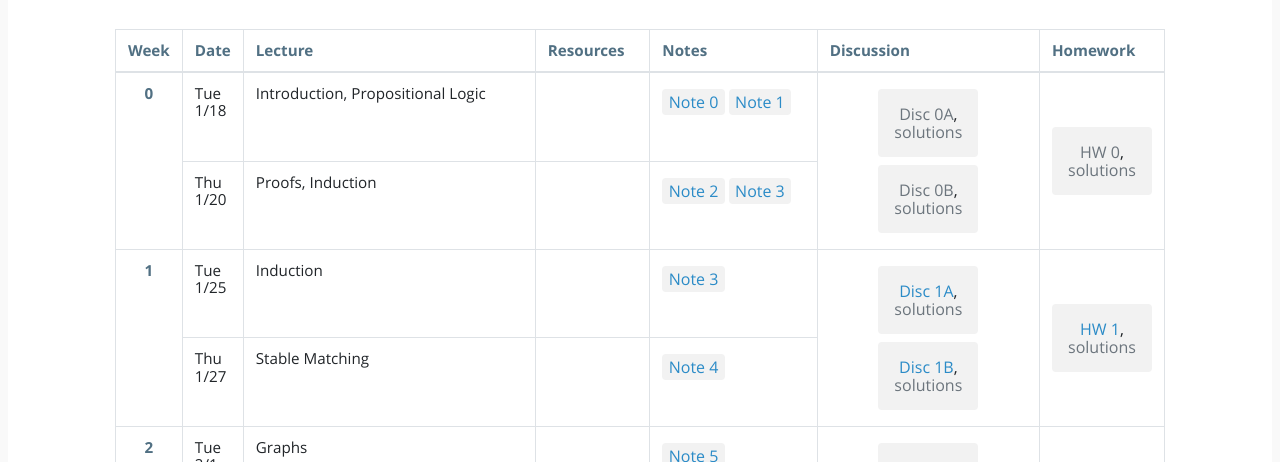
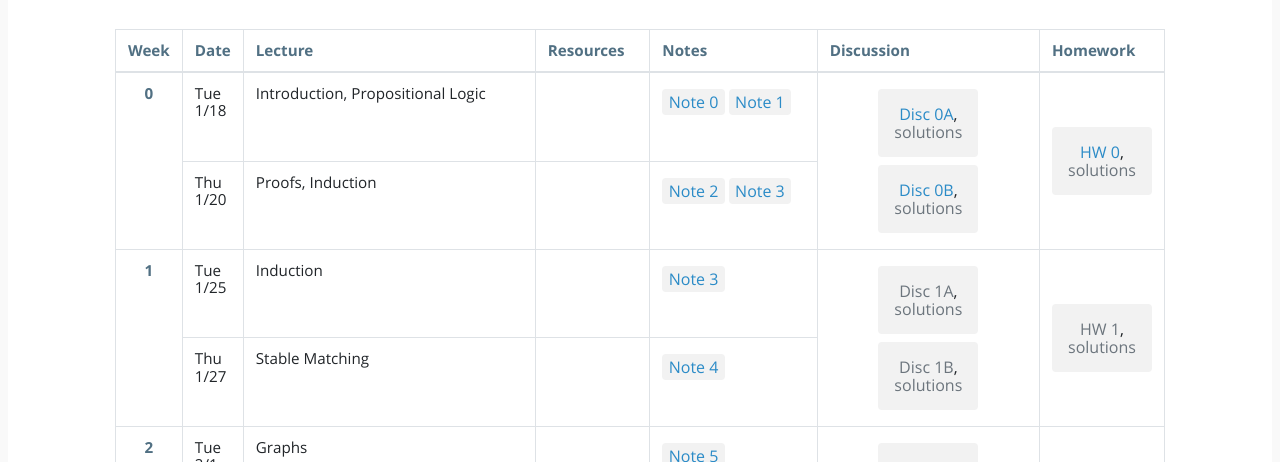
Before and after one commit to tsgoten/cs70-website, a Jekyll site: the page built from index.html, in a window 1280 px wide. Shown: the part 301-763 px from the top of the page. Built offline with Jekyll 4.4.1, drawn with Linux system fonts in a browser that asks for light colours.

```diff
--- a/_data/materials/dis.yml
+++ b/_data/materials/dis.yml
@@ -1,25 +1,25 @@
 - type: dis
   num: 0A
   name: "00a"
-  posted: false
+  posted: true
   solutions: false
   weeks: [0]
 - type: dis
   num: 0B
   name: "00b"
-  posted: false
+  posted: true
   solutions: false
   weeks: [0]
 - type: dis
   num: 1A
   name: "01a"
-  posted: true
+  posted: false
   solutions: false
   weeks: [1]
 - type: dis
   num: 1B
   name: "01b"
-  posted: true
+  posted: false
   solutions: false
   weeks: [1]
 - type: dis
--- a/_data/materials/hw.yml
+++ b/_data/materials/hw.yml
@@ -1,13 +1,13 @@
 - type: hw
   num: 0
   name: "00"
-  posted: false
+  posted: true
   solutions: false
   weeks: [0]
 - type: hw
   num: 1
   name: "01"
-  posted: true
+  posted: false
   solutions: false
   weeks: [1]
 - type: hw
```
